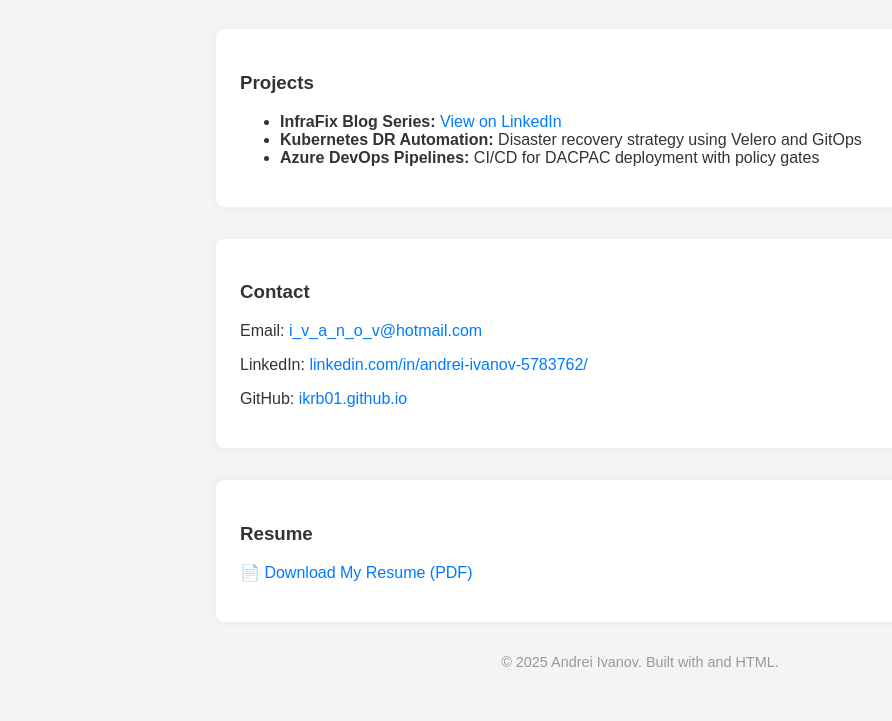
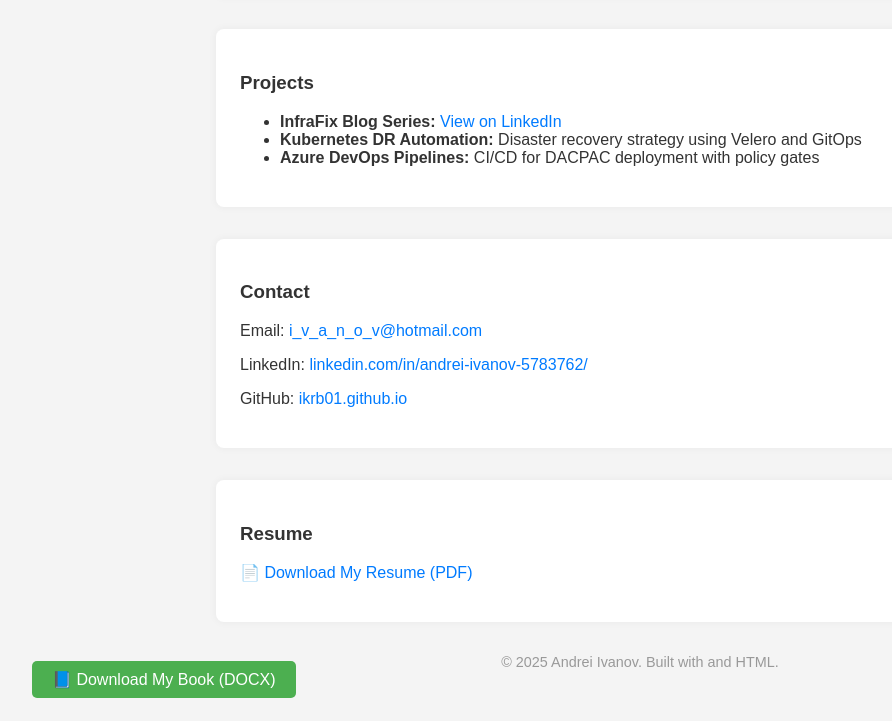
Before and after one commit to ikrb01/ikrb01.github.io, a plain HTML site: page index.htm in a window 1280 px wide. Shown: the part 418-1139 px from the top of the page, without its empty margins (0-892 px from the left). Drawn offline with Linux system fonts and the light colour scheme.

Commit message:
Update index.htm my_book_Алгоритм Андрея.docx

```diff
--- a/index.htm
+++ b/index.htm
@@ -83,6 +83,9 @@
   <footer>
     &copy; 2025 Andrei Ivanov. Built with and HTML.
   </footer>
+  <a href="https://github.com/ikrb01/ikrb01.github.io/my_book_Алгоритм Андрея.docx" download style="padding: 10px 20px; background-color: #4CAF50; color: white; text-decoration: none; border-radius: 5px;">
+  📘 Download My Book (DOCX)
+</a>
 
 </body>
 </html>
```
